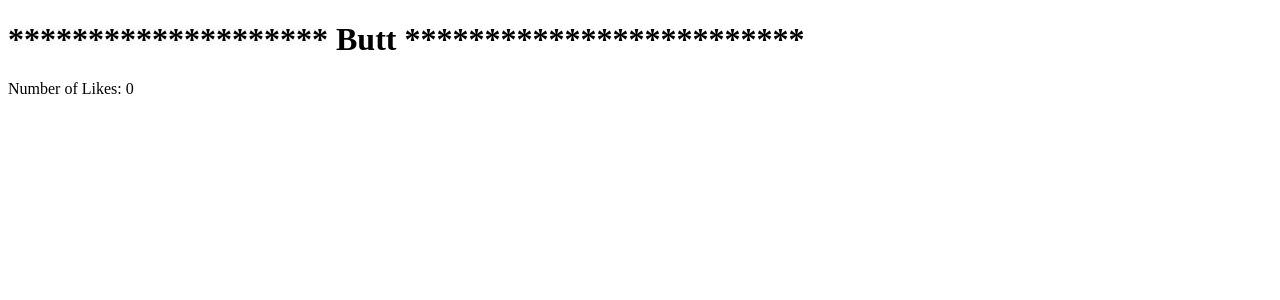
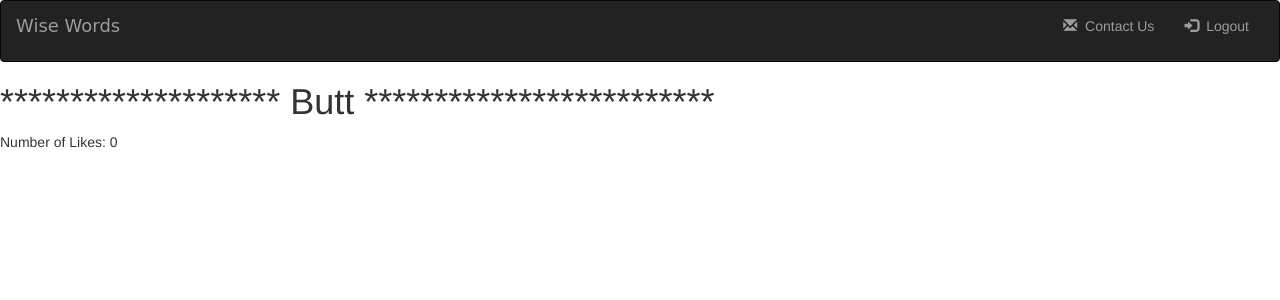
Before and after one commit to yzyasir/WiseWords, a Django app: page /wiseWords/1 in a window 1280 px wide. Shown: the top 300 px of the page. Run offline with Django 3.2, Linux system fonts and the light colour scheme; data comes from the database, SQL or seed files in the repository; both versions use the stored data as it was after the commit; some libraries are stand-ins or nearby versions.

Commit message:
adding more css

```diff
--- a/wise_words_app/templates/showpost.html
+++ b/wise_words_app/templates/showpost.html
@@ -1,15 +1,66 @@
 <!DOCTYPE html>
 <html lang="en">
+
 <head>
     <meta charset="UTF-8">
     <meta name="viewport" content="width=device-width, initial-scale=1.0">
     <title>WiseWords Display</title>
+
+    <!-- Need this to style CSS-->
+    {% load static %}
+    <link rel="stylesheet" href="{% static 'style/style.css' %}">
+    <!-- Need this to style CSS -->
+
+    <!-- Need this for BootStrap -->
+    <link rel="stylesheet" href="https://maxcdn.bootstrapcdn.com/bootstrap/3.3.6/css/bootstrap.min.css">
+    <!-- Need this for BootStrap -->
 </head>
+
 <body>
+    <div>
+        <nav class="navbar navbar-inverse">
+            <!-- inverse basically changes the color of the navbar to black or any other color -->
+            <div class=container-fluid>
+                <!-- Line 20 and below is for the logo and header on the navbar -->
+                <div class="navbar-header">
+                    <button type="button" class="navbar-toggle" data-toggle="collapse" data-target="#topNavBar">
+                        <!-- topNavBar toggles the buttons on the navbar -->
+                        <span class="icon-bar"></span>
+                        <span class="icon-bar"></span>
+                        <!-- So we need 3 of these tags because we want 3 bars when the page minimizes for the navbar -->
+                        <span class="icon-bar"></span>
+                    </button>
+                </div>
+                <a class="navbar-brand" href="">Wise Words</a>
+
+                <!-- Items on out navbar are from 40 and onwards -->
+                <div class="collapse navbar-collapse" id="topNavBar">
+                    <!-- Due to top navbar all these items will become hidden -->
+                    <ul class="nav navbar-nav navbar-right">
+                        <!-- navbar-right moves the things inside to the right of the bar, vice versa -->
+                        <li class="">
+                            <a href="#">
+                                <span class="glyphicon glyphicon-envelope" aria-hidden="true"></span>&nbsp; Contact Us
+                            </a>
+                        </li>
+                        <li class="">
+                            <a href="/logout">
+                                <span class="glyphicon glyphicon-log-in" aria-hidden="true"></span>&nbsp; Logout
+                            </a>
+                        </li>
+                    </ul>
+                </div>
+            </div>
+        </nav>
+    </div>
+
     <h1>{{oneMansWiseWords.wiseWords}}</h1>
-    <p>Number of Likes: {{oneMansWiseWords.likes.all.count}}</p> <!-- .all basically shows all of them, and then .count basically turns that value into a number for display -->
-    {% for usersWhoLikedObject in oneMansWiseWords.likes.all %} <!-- usersWhoLikedObject is a var that we made and oneMansWiseWords is from the render method in the views file -->
-        <p>{{usersWhoLikedObject.firstName}} {{usersWhoLikedObject.lastName}}</p>
+    <p>Number of Likes: {{oneMansWiseWords.likes.all.count}}</p>
+    <!-- .all basically shows all of them, and then .count basically turns that value into a number for display -->
+    {% for usersWhoLikedObject in oneMansWiseWords.likes.all %}
+    <!-- usersWhoLikedObject is a var that we made and oneMansWiseWords is from the render method in the views file -->
+    <p>{{usersWhoLikedObject.firstName}} {{usersWhoLikedObject.lastName}}</p>
     {% endfor %}
 </body>
+
 </html>
```
Also changed, not shown: wise_words_app/templates/homepage.html (+57 -10 lines), db.sqlite3.
